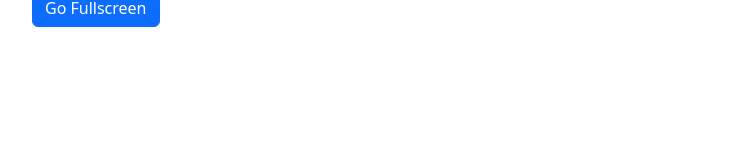
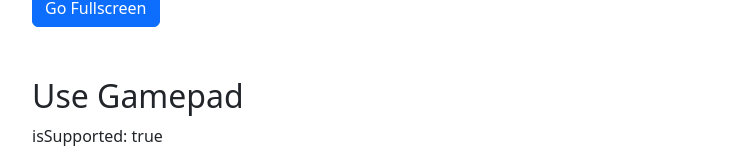
Before and after one commit to UlakhovichKate/vueUse, a Vue app in the folder vueUse/: page / in a window 1280 px wide. Shown: the part 7742-7894 px from the top of the page, without its empty margins (0-753 px from the left). Before the commit the page ends 7769 px from the top, so only its background shows below. Built offline with nearby package versions, Linux system fonts and the light colour scheme; no server answers.

Commit message:
UseGamepad.vue

```diff
--- a/vueUse/src/App.vue
+++ b/vueUse/src/App.vue
@@ -41,6 +41,7 @@
     <use-file-dialog/>
     <use-file-system-access/>
     <use-full-screen/>
+    <use-gamepad/>
   </main>
 </template>
 
@@ -84,6 +85,7 @@
   import UseFileDialog from "./vueUseComponents/UseFileDialog.vue";
   import UseFileSystemAccess from "./vueUseComponents/UseFileSystemAccess.vue";
   import UseFullScreen from "./vueUseComponents/UseFullScreen.vue";
+  import UseGamepad from "./vueUseComponents/UseGamepad.vue";
 
 
 </script>
--- /dev/null
+++ b/vueUse/src/vueUseComponents/UseGamepad.vue
@@ -0,0 +1,22 @@
+<script setup>
+import {computed, ref} from 'vue'
+import { useGamepad } from '@vueuse/core'
+
+const { isSupported, gamepads } = useGamepad()
+const gamepad = ref(null)
+
+if (gamepads.length > 0) {
+  gamepad.value = computed(() => gamepads.find(g => g.mapping === 'standard'))
+}
+</script>
+
+<template>
+  <h2>Use Gamepad</h2>
+  <div>isSupported: {{ isSupported }}</div>
+  <div v-if="gamepads.length === 0">
+    No gamepads detected
+  </div>
+  <div v-else>
+    {{ gamepad }}
+  </div>
+</template>
```
